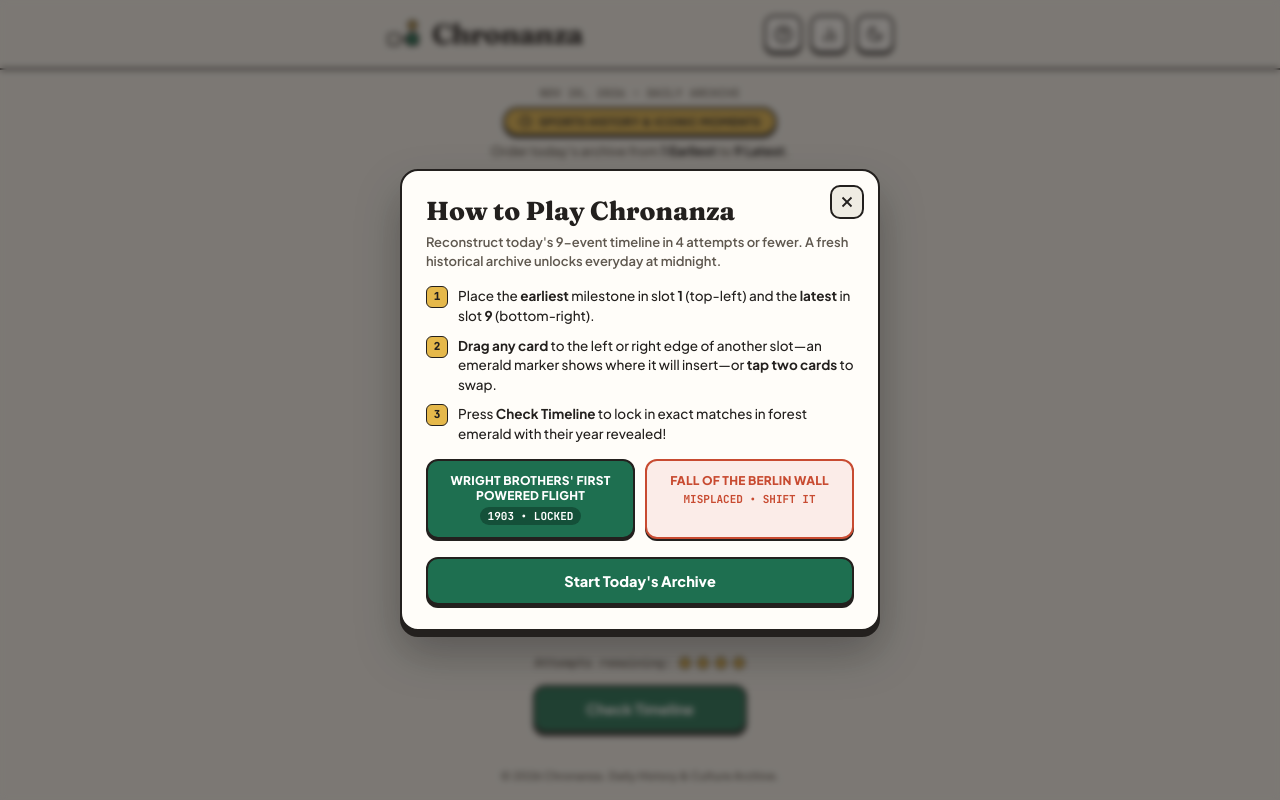
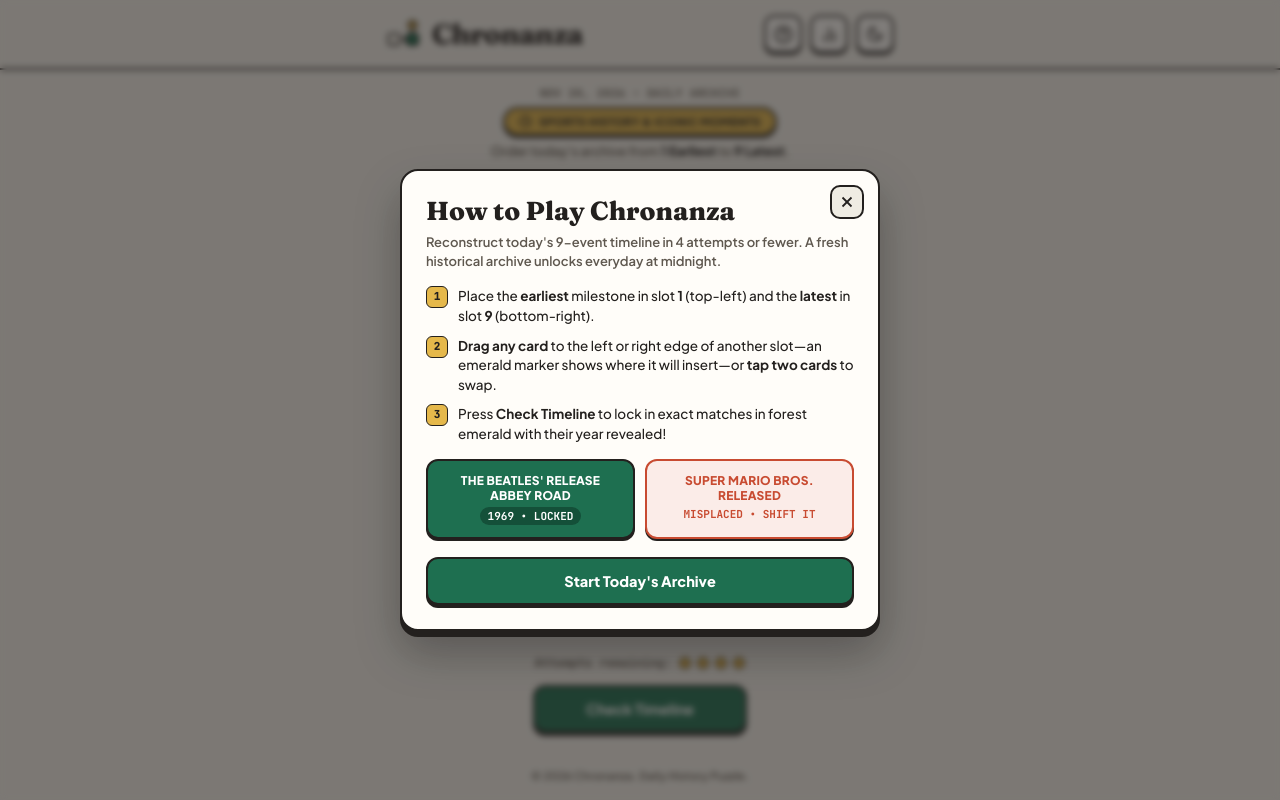
Before and after one commit to bmg495/Chronanza, a plain HTML site: page index.html in a window 1280 px wide. Drawn offline with Linux system fonts and the light colour scheme.

Commit message:
Update index.html
Fixed instructions, change title of footer, cleaned solve/unsolve page

```diff
--- a/index.html
+++ b/index.html
@@ -1165,7 +1165,7 @@
     </main>
 
     <footer>
-        &copy; 2026 Chronanza. Daily History &amp; Culture Archive.
+        &copy; 2026 Chronanza. Daily History Puzzle.
     </footer>
 
     <!-- Toast Notification -->
@@ -1200,11 +1200,11 @@
 
             <div class="example-grid">
                 <div class="example-tile locked">
-                    <div style="font-weight:800; letter-spacing:0.02em; margin-bottom:4px;">WRIGHT BROTHERS' FIRST POWERED FLIGHT</div>
-                    <div style="display:inline-block; padding:2px 8px; border-radius:999px; background:var(--accent-emerald-deep); font-family:'JetBrains Mono', monospace; font-weight:700; font-size:11px;">1903 • LOCKED</div>
+                    <div style="font-weight:800; letter-spacing:0.02em; margin-bottom:4px;">THE BEATLES' RELEASE ABBEY ROAD</div>
+                    <div style="display:inline-block; padding:2px 8px; border-radius:999px; background:var(--accent-emerald-deep); font-family:'JetBrains Mono', monospace; font-weight:700; font-size:11px;">1969 • LOCKED</div>
                 </div>
                 <div class="example-tile wrong">
-                    <div style="font-weight:800; letter-spacing:0.02em; margin-bottom:4px;">FALL OF THE BERLIN WALL</div>
+                    <div style="font-weight:800; letter-spacing:0.02em; margin-bottom:4px;">SUPER MARIO BROS. RELEASED</div>
                     <div style="font-family:'JetBrains Mono', monospace; font-weight:700; font-size:11px;">MISPLACED • SHIFT IT</div>
                 </div>
             </div>
@@ -2273,7 +2273,7 @@
                     : 'Archive Unsolved';
 
                 const scoreText = isWin ? `${gameState.attempts.length}/${MAX_ATTEMPTS}` : `X/${MAX_ATTEMPTS}`;
-                document.getElementById('stats-sub').textContent = `⏳ Chronanza #${dailyInfo.puzzleNumber} • ${scoreText} (${dailyInfo.puzzle.theme})`;
+                document.getElementById('stats-sub').textContent = `⏳ Chronanza • ${scoreText} (${dailyInfo.puzzle.theme})`;
 
                 document.getElementById('stats-emoji-grid').innerHTML = gameState.attempts
                     .map((row, idx) => {
@@ -2298,7 +2298,7 @@
                 breakdownSection.classList.remove('hidden');
             } else {
                 document.getElementById('stats-heading').textContent = 'Archivist Record';
-                document.getElementById('stats-sub').textContent = `⏳ Chronanza #${dailyInfo.puzzleNumber} • ${dailyInfo.formattedDate} (In Progress)`;
+                document.getElementById('stats-sub').textContent = `⏳ Chronanza • ${dailyInfo.formattedDate} (In Progress)`;
                 resultSection.classList.add('hidden');
                 breakdownSection.classList.add('hidden');
             }
```
